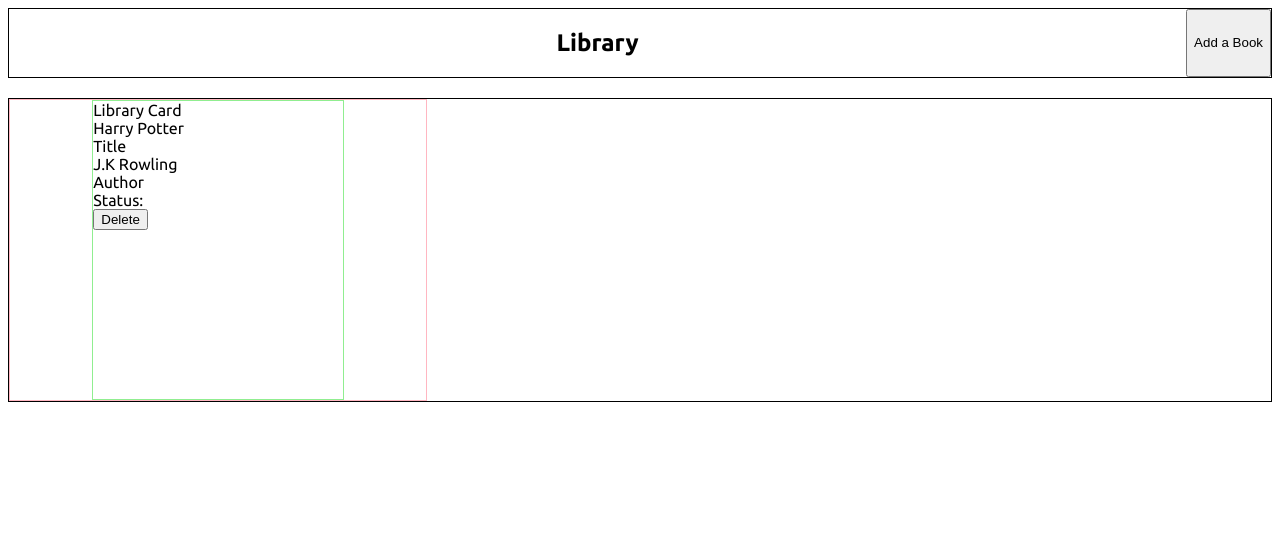
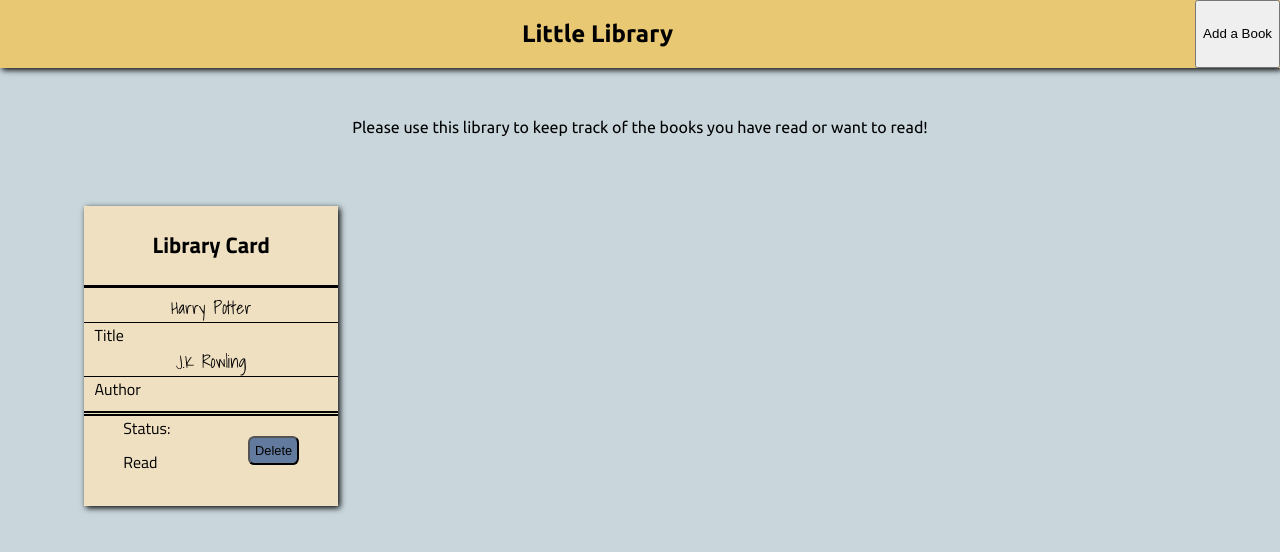
Before and after one commit to Danny-Lau1/library, a plain HTML site: page index.html in a window 1280 px wide. Drawn offline with Linux system fonts and the light colour scheme.

Commit message:
add styling and structure to library card

```diff
--- a/index.html
+++ b/index.html
@@ -13,35 +13,43 @@
         <div class="page-container">
             <section class="header">
                 <div></div>
-                <h1>Library</h1>
+                <h1>Little Library</h1>
                 <button id="showModal">Add a Book</button>
+            </section>
+            <section id="instructions">
+                Please use this library to keep track of the books you have read or want to read!
             </section>
             <section class="library-container">
                 <div class="book-container">
                     <div class="card-container">
                         <div class="upper-container">
                             <div class="container-title">
-                                Library Card
+                                <h3>Library Card</h3>
                             </div>
-                            <div id="library-title">
+                            <div class="library-title">
                                 Harry Potter
                             </div>
-                            <div>
+                            <div class="library-label">
                                 Title
                             </div>
                             <div class="library-author">
                                 J.K Rowling
                             </div>
-                            <div>
+                            <div class="library-label" id="library-label-author">
                                 Author
                             </div>
                         </div>
                         <div class="lower-container">
                             <div class="library-status">
-                                Status:
+                                <div>
+                                    Status:
+                                </div>
+                                <div>
+                                    Read
+                                </div>
                             </div>
                             <div class="library-delete">
-                                <button>Delete</button>
+                                <button class="delete-button">Delete</button>
                             </div>
                         </div>
                     </div>
--- a/style.css
+++ b/style.css
@@ -1,20 +1,34 @@
 @import url('https://fonts.googleapis.com/css2?family=Ubuntu:ital,wght@0,300;0,400;0,500;0,700;1,300;1,400;1,500;1,700&display=swap');
+@import url('https://fonts.googleapis.com/css2?family=Titillium+Web:ital,wght@0,200;0,300;0,400;0,600;0,700;0,900;1,200;1,300;1,400;1,600;1,700&display=swap');
+@import url('https://fonts.googleapis.com/css2?family=Shadows+Into+Light&family=Titillium+Web&display=swap');
 
 body {
     font-family: "ubuntu", sans-serif;
-
+    background-color: #C9D7DD;
+    margin: 0;
 }
 
 .page-container {
+    box-sizing: border-box;
+    margin: 0;
+    padding: 0;
     display: flex;
     flex-direction: column;
+}
+
+#instructions {
+    padding: 50px 0 50px 0;
+    text-align: center;
 }
 
 .header {
     flex: 2;
     display: flex;
     justify-content: space-between;
-    border: 1px solid black;
+    background-color: #E8C872;
+    box-shadow: 2px 2px 6px 0px black;
+
+
 
 }
 
@@ -34,11 +48,12 @@ I am making the card-container style to be like an actual vintage library card s
 */
 
 .library-container {
+    font-family: "Titillium Web", sans-serif;
     margin-top: 20px;
     flex: 3;
     display: flex;
     flex-wrap: wrap;
-    border: 1px solid black;
+
 }
 
 .book-container {
@@ -46,15 +61,70 @@ I am making the card-container style to be like an actual vintage library card s
     width: 33%;
     display: flex;
     justify-content: center;
-    border: 1px solid lightpink
+
 }
 
 .card-container {
+    display: flex;
+    flex-direction: column;
+    overflow: scroll;
     width: 60%;
-    border: 1px solid lightgreen;
+    background-color: #f0e0c2;
+    box-shadow: 2px 2px 6px 0px black;
 }
 
+.container-title {
+    text-align: center;
+    font-size: 1.2rem;
+    border-bottom: 3px solid black;
+}
 
+.library-label {
+    padding-left: 10px;
+}
+
+.library-title,
+.library-author {
+    font-family: "Shadows Into Light", cursive;
+    font-size: 1.1rem;
+    text-align: center;
+    border-bottom: 1px solid black;
+    overflow-y: scroll;
+}
+
+#library-label-author {
+    padding-bottom: 10px;
+}
+
+.library-title {
+    padding-top: 5px;
+    overflow: scroll;
+}
+
+.lower-container {
+    flex: 1;
+    display: flex;
+    justify-content: space-around;
+
+    border-top: 5px double black;
+}
+
+.library-status {
+    display: flex;
+    flex-direction: column;
+    gap: 10px;
+}
+
+.library-delete {
+    padding-top: 20px;
+}
+
+.delete-button {
+    font-size: 0.8rem;
+    padding: 5px;
+    background-color: #637A9F;
+    border-radius: 0.5em;
+}
 
 
 /*-------------- Modal---------------*/
```
